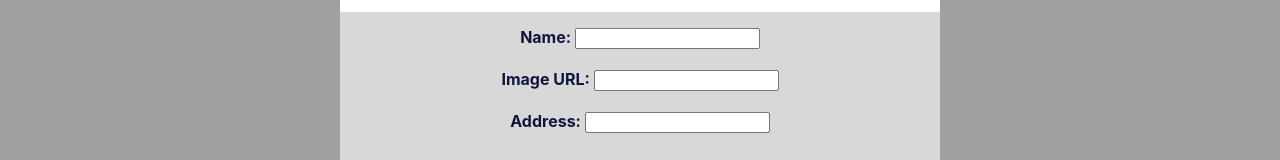
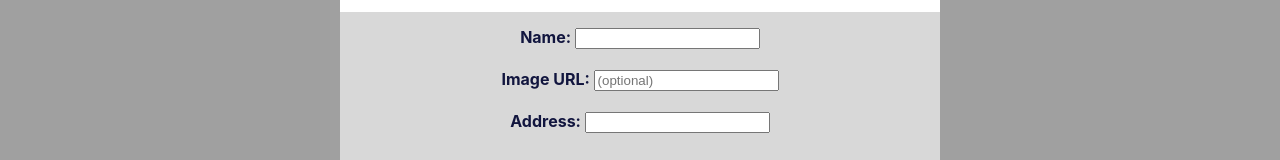
Before and after one commit to kaitzhen/crud-client, a React (Create React App) app: page /newcampus in a window 1280 px wide. Shown: the part 187-347 px from the top of the page. Built offline with nearby package versions, Linux system fonts and the light colour scheme.

Commit message:
fixed small issues with form

```diff
--- a/src/components/views/EditCampusView.js
+++ b/src/components/views/EditCampusView.js
@@ -56,7 +56,7 @@ const EditCampusView = (props) => {
             <br/>
 
             <label style= {{ fontWeight: 'bold'}}>Image URL: </label>
-            <input type="text" name="imageUrl" required defaultValue={campus.imageUrl} onChange ={(e) => handleChange(e)} />
+            <input type="text" name="imageUrl" placeholder='(optional)' defaultValue={campus.imageUrl} onChange ={(e) => handleChange(e)} />
             <br/>
             <br/>
 
--- a/src/components/views/EditStudentView.js
+++ b/src/components/views/EditStudentView.js
@@ -67,7 +67,7 @@ const EditStudentView = (props) => {
             <br/>
 
             <label style={{color:'#11153e', fontWeight: 'bold'}}>Image URL: </label>
-            <input type="text" name="imageUrl" required defaultValue={student.imageUrl} onChange={(e) => handleChange(e)} />
+            <input type="text" name="imageUrl" placeholder='(optional)' defaultValue={student.imageUrl} onChange={(e) => handleChange(e)} />
             <br/>
             <br/>
 
--- a/src/components/views/NewCampusView.js
+++ b/src/components/views/NewCampusView.js
@@ -56,7 +56,7 @@ const NewCampusView = (props) => {
             <br/>
 
             <label style= {{color:'#11153e', fontWeight: 'bold'}}>Image URL: </label>
-            <input type="text" name="imageUrl" required onChange ={(e) => handleChange(e)} />
+            <input type="text" name="imageUrl" placeholder='(optional)' onChange ={(e) => handleChange(e)} />
             <br/>
             <br/>
 
--- a/src/components/views/NewStudentView.js
+++ b/src/components/views/NewStudentView.js
@@ -51,32 +51,32 @@ const NewStudentView = (props) => {
           </div>
           <form style={{textAlign: 'center'}} onSubmit={(e) => handleSubmit(e)}>
             <label style= {{color:'#11153e', fontWeight: 'bold'}}>First Name: </label>
-            <input type="text" name="firstname" onChange ={(e) => handleChange(e)} />
+            <input type="text" name="firstname" required onChange ={(e) => handleChange(e)} />
             <br/>
             <br/>
 
             <label style={{color:'#11153e', fontWeight: 'bold'}}>Last Name: </label>
-            <input type="text" name="lastname" onChange={(e) => handleChange(e)} />
+            <input type="text" name="lastname" required onChange={(e) => handleChange(e)} />
             <br/>
             <br/>
 
             <label style={{color:'#11153e', fontWeight: 'bold'}}>Email: </label>
-            <input type="text" name="email" onChange={(e) => handleChange(e)} />
+            <input type="text" name="email" required onChange={(e) => handleChange(e)} />
             <br/>
             <br/>
 
             <label style={{color:'#11153e', fontWeight: 'bold'}}>Image URL: </label>
-            <input type="text" name="imageUrl" onChange={(e) => handleChange(e)} />
+            <input type="text" name="imageUrl" placeholder='(optional)' onChange={(e) => handleChange(e)} />
             <br/>
             <br/>
 
             <label style={{color:'#11153e', fontWeight: 'bold'}}>GPA: </label>
-            <input type="number" name="gpa" min="0.0" max="4.0" step="0.1" onChange={(e) => handleChange(e)} />
+            <input type="number" name="gpa" required min="0.0" max="4.0" step="0.1" onChange={(e) => handleChange(e)} />
             <br/>
             <br/>
 
             <label style={{color:'#11153e', fontWeight: 'bold'}}>Campus Id: </label>
-            <input type="text" name="campusId" onChange={(e) => handleChange(e)} />
+            <input type="text" name="campusId" required onChange={(e) => handleChange(e)} />
             <br/>
             <br/>
 
```
